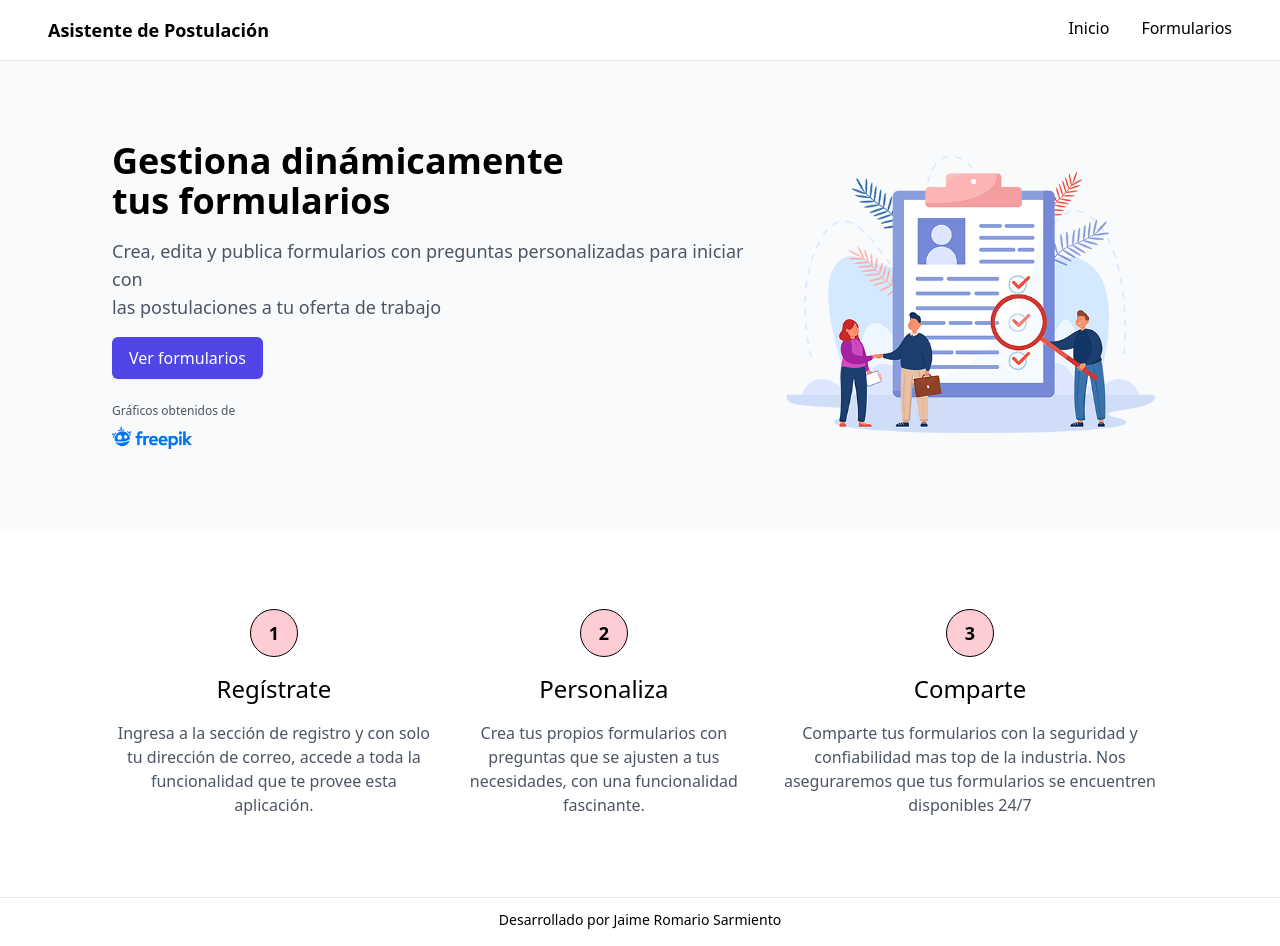
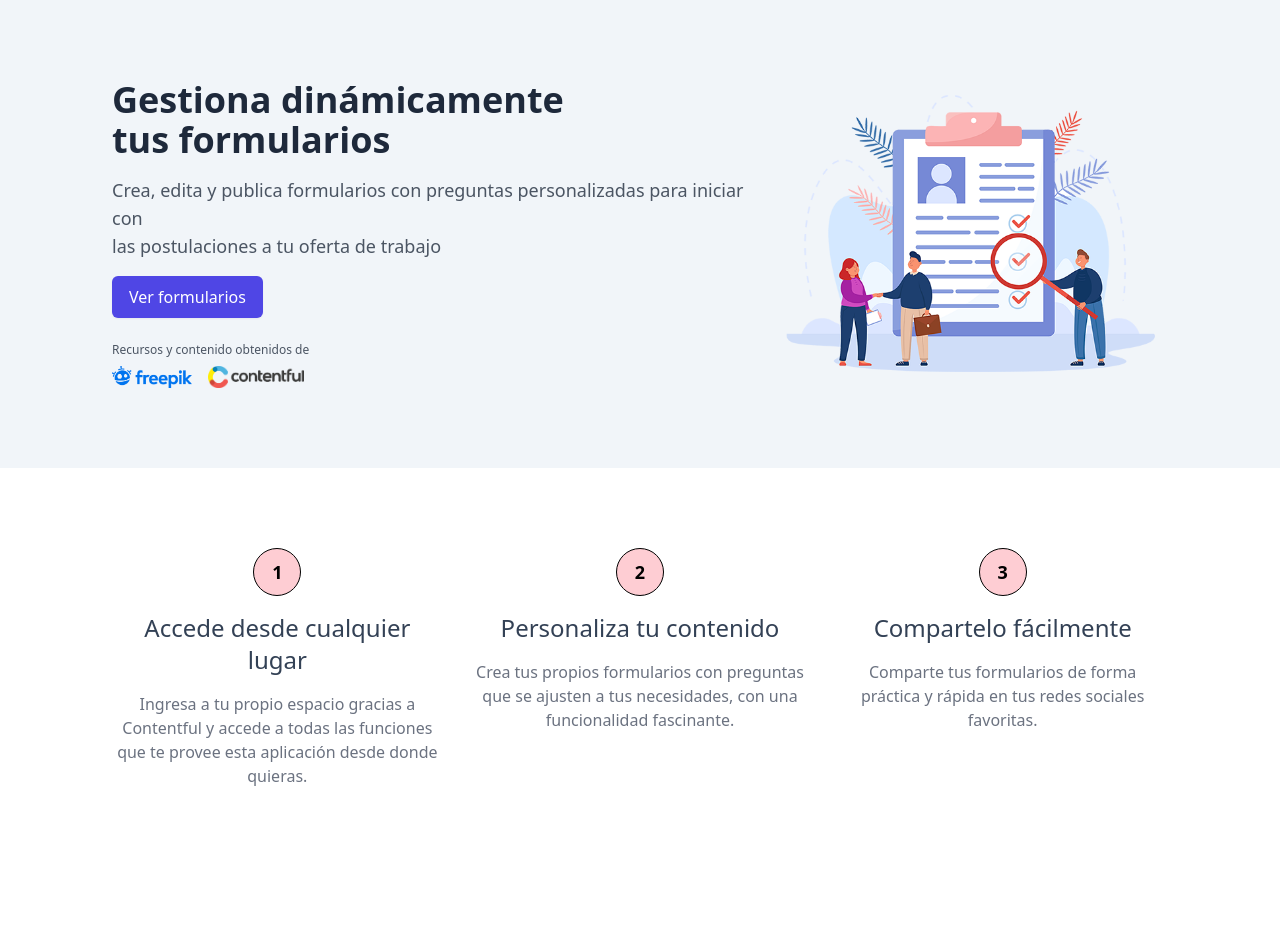
Before and after one commit to romariosc15/application-wizard-ui, a Next.js app: page / in a window 1280 px wide. After the commit the page ends 868 px from the top, so only its background shows below. Built offline with nearby package versions, Linux system fonts and the light colour scheme.

Commit message:
Hiding navbar and footer

```diff
--- a/src/components/Footer.tsx
+++ b/src/components/Footer.tsx
@@ -3,8 +3,12 @@ import React from 'react';
 const Footer = () => {
   return (
     <nav>
-      <div className='text-center pb-3 pt-3 border-t text-sm'>
-        <h5 className='inline-block mb-1'>Desarrollado por Jaime Romario Sarmiento</h5>
+      <div className='flex flex-row justify-between pb-4 pt-4 px-6 md:px-12 lg:px-20 xl:px-28 2xl:px-36 text-base bg-slate-700 text-gray-50'>
+        <h5 className='inline-block'>2022. Desarrollado por Jaime Romario Sarmiento</h5>
+        <div className="space-x-10 font-medium">
+          <a href="https://github.com/romariosc15" target="_blank" rel="noopener noreferrer">GitHub</a>
+          <a href="https://www.linkedin.com/in/romariosarmiento/" target="_blank" rel="noopener noreferrer">LinkedIn</a>
+        </div>
       </div>
     </nav>
   );
--- a/src/components/Layout.tsx
+++ b/src/components/Layout.tsx
@@ -4,16 +4,17 @@ import Navbar from './Navbar';
 import Footer from './Footer';
 
 type LayoutProps = {
-  children?: React.ReactNode
+  children?: React.ReactNode,
+  navigation: Boolean
 };
 
-const Layout = ({ children }: LayoutProps) => (
+const Layout = ({ children, navigation }: LayoutProps) => (
   <>
-    <Navbar />
+    {navigation && <Navbar /> }
       <div>
         {children}
       </div>
-    <Footer />
+    {navigation && <Footer /> }
   </>
 );
 
--- a/src/components/Navbar.tsx
+++ b/src/components/Navbar.tsx
@@ -3,10 +3,10 @@ import Link from 'next/link';
 
 const Navbar = () => {
   return (
-    <nav className='py-4 px-6 lg:px-10 xl:px-12 border-b'>
-      <div className='flex flex-row justify-between'>
-        <h5 className='text-base xl:text-lg font-bold'>Asistente de Postulación</h5>
-        <div className='space-x-8 hidden md:block text-sm xl:text-base'>
+    <nav className='py-5 px-6 px-6 md:px-12 lg:px-20 xl:px-28 2xl:px-36'>
+      <div className='flex flex-row justify-between items-center'>
+        <h5 className='text-base xl:text-xl font-bold text-slate-800'>Asistente de Postulación</h5>
+        <div className='space-x-10 hidden md:block text-sm xl:text-base font-medium text-slate-800'>
           <Link href={'/'}>
             Inicio
           </Link>
--- a/src/components/Process.tsx
+++ b/src/components/Process.tsx
@@ -1,27 +1,27 @@
 
 const Process = () => {
     return (
-        <div className="flex flex-col lg:flex-row justify-between items-center space-y-8 lg:space-y-0 lg:space-x-6">
+        <div className="grid grid-cols-3 gap-0 lg:gap-8">
             <div className="space-y-3 lg:space-y-4 text-center">
                 <div className="mx-auto rounded-full border border-black text-lg font-bold w-12 h-12 flex flex-col justify-center items-center bg-rose-200">
                     1
                 </div>
-                <h3 className="text-xl md:text-2xl lg:text-xl xl:text-2xl font-medium">Regístrate</h3>
-                <p className="text-sm md:text-base lg:text-sm xl:text-base text-gray-600">Ingresa a la sección de registro y con solo tu dirección de correo, accede a toda la funcionalidad que te provee esta aplicación.</p>
+                <h3 className="text-xl md:text-2xl lg:text-xl xl:text-2xl font-medium text-slate-700">Accede desde cualquier lugar</h3>
+                <p className="text-sm md:text-base lg:text-sm xl:text-base text-gray-500">Ingresa a tu propio espacio gracias a Contentful y accede a todas las funciones que te provee esta aplicación desde donde quieras.</p>
             </div>
             <div className="space-y-3 lg:space-y-4 text-center">
                 <div className="mx-auto rounded-full border border-black text-lg font-bold w-12 h-12 flex flex-col justify-center items-center bg-rose-200">
                     2
                 </div>
-                <h3 className="text-xl md:text-2xl lg:text-xl xl:text-2xl font-medium">Personaliza</h3>
-                <p className="text-sm md:text-base lg:text-sm xl:text-base text-gray-600">Crea tus propios formularios con preguntas que se ajusten a tus necesidades, con una funcionalidad fascinante.</p>
+                <h3 className="text-xl md:text-2xl lg:text-xl xl:text-2xl font-medium text-slate-700">Personaliza tu contenido</h3>
+                <p className="text-sm md:text-base lg:text-sm xl:text-base text-gray-500">Crea tus propios formularios con preguntas que se ajusten a tus necesidades, con una funcionalidad fascinante.</p>
             </div>
             <div className="space-y-3 lg:space-y-4 text-center">
                 <div className="mx-auto rounded-full border border-black text-lg font-bold w-12 h-12 flex flex-col justify-center items-center bg-rose-200">
                     3
                 </div>
-                <h3 className="text-xl md:text-2xl lg:text-xl xl:text-2xl font-medium">Comparte</h3>
-                <p className="text-sm md:text-base lg:text-sm xl:text-base text-gray-600">Comparte tus formularios con la seguridad y confiabilidad mas top de la industria. Nos aseguraremos que tus formularios se encuentren disponibles 24/7</p>
+                <h3 className="text-xl md:text-2xl lg:text-xl xl:text-2xl font-medium text-slate-700">Compartelo fácilmente</h3>
+                <p className="text-sm md:text-base lg:text-sm xl:text-base text-gray-500">Comparte tus formularios de forma práctica y rápida en tus redes sociales favoritas.</p>
             </div>
         </div>
     );
--- a/src/pages/index.tsx
+++ b/src/pages/index.tsx
@@ -6,22 +6,25 @@ import Link from 'next/link';
 
 const Home: NextPage = () => {
   return (
-    <Layout>
+    <Layout navigation={false}>
       <Head>
         <title>Asistente - Inicio</title>
         <meta name="viewport" content="initial-scale=1.0, width=device-width" />
       </Head>
-      <div className="bg-gray-50">
+      <div className="bg-slate-100">
         <div className="flex flex-row justify-between items-center py-12 lg:py-16 xl:py-20 2xl:py-28 px-6 md:px-12 lg:px-20 xl:px-28 2xl:px-36">
           <div className="">
-            <h1 className="mb-4 text-2xl lg:text-3xl xl:text-4xl 2xl:text-5xl font-extrabold">Gestiona dinámicamente <br className="hidden md:block" /> tus formularios</h1>
+            <h1 className="mb-4 text-2xl lg:text-3xl xl:text-4xl 2xl:text-5xl font-extrabold text-slate-800">Gestiona dinámicamente <br className="hidden md:block" /> tus formularios</h1>
             <p className="mb-4 text-sm lg:text-base xl:text-lg 2xl:text-xl font-normal text-gray-600">Crea, edita y publica formularios con preguntas personalizadas <br className="hidden lg:block xl:hidden" /> para iniciar con <br className="hidden xl:block" /> las postulaciones a tu oferta de trabajo</p>
             <Link href={`/wizard`}>
               <a className="inline-flex justify-center py-2 px-4 border border-transparent shadow-sm text-xs xl:text-base font-medium rounded-md text-white bg-indigo-600 hover:bg-indigo-700 focus:outline-none focus:ring-2 focus:ring-offset-2 focus:ring-indigo-500 cursor-pointer">Ver formularios</a>
             </Link>
             <div className="mt-4 xl:mt-6 space-y-2">
-              <p className="text-xs 2xl:text-sm font-normal text-gray-600">Gráficos obtenidos de</p>
-              <img src="/image/providers/freepik.png" className="w-16 xl:w-20"/>
+              <p className="text-xs 2xl:text-sm font-normal text-gray-600">Recursos y contenido obtenidos de</p>
+              <div className="flex flex-row space-x-4">
+                <img src="/image/providers/freepik.png" className="w-16 xl:w-20"/>
+                <img src="/image/providers/contentful.png" className="w-16 xl:w-24"/>
+              </div>
             </div>
           </div>
           <div className="hidden md:block">
--- a/src/pages/wizard/[id].tsx
+++ b/src/pages/wizard/[id].tsx
@@ -51,16 +51,16 @@ const Wizard: NextPage = () => {
     }
   }, [id]);
   return (
-    <Layout>
+    <Layout navigation={false}>
       <Head>
         <title>Asistente - Postulación</title>
         <meta name="viewport" content="initial-scale=1.0, width=device-width" />
       </Head>
-      <div className="py-4 px-12 bg-gray-50 default-min-screen flex justify-center items-center">
+      <div className={`py-4 px-12 bg-gray-50 h-screen ${loading && "flex justify-center items-center"}`}>
         {
           loading ? <Spinner /> :
           <WizardContextProvider>
-            <div className='w-6/12 mx-auto'>
+            <div className='w-6/12 mx-auto py-20'>
               <Steps
                 steps={applicationForm.steps}
               />
--- a/src/pages/wizard/index.tsx
+++ b/src/pages/wizard/index.tsx
@@ -46,15 +46,15 @@ const WizardIndex: NextPage = () => {
         getApplicationForms();
     }, []);
     return (
-        <Layout>
+        <Layout navigation={true}>
             <Head>
                 <title>Asistente - Formularios</title>
                 <meta name="viewport" content="initial-scale=1.0, width=device-width" />
             </Head>
-            <div className={`py-12 px-6 2xl:px-12 bg-gray-50 default-min-screen ${loading && "flex justify-center items-center"}`}>
+            <div className={`py-12 px-6 md:px-12 lg:px-20 xl:px-28 2xl:px-36 bg-slate-100 default-min-screen ${loading && "flex justify-center items-center"}`}>
                 {
                     loading ? <Spinner /> :
-                    <div className="grid grid-cols-1 2xl:grid-cols-4 space-y-6 lg:space-y-0 lg:space-x-6">
+                    <div className="grid grid-cols-1 xl:grid-cols-3 gap-0 lg:gap-6">
                         {
                             applicationForms.map((value:any, index:number) => (
                                 <div className="shadow rounded-md sm:overflow-hidden bg-white" key={index}>
@@ -68,6 +68,7 @@ const WizardIndex: NextPage = () => {
                                             <img src={value.logo.url} alt="me" className="w-12 2xl:w-16" />
                                         </div>
                                         <p className="text-sm 2xl:text-base text-gray-500">{value.author}</p>
+                                        <div className='bg-indigo-600 w-10 h-1 rounded-md mt-2'></div>
                                         <p className="text-sm 2xl:text-base font-light mt-2">{`${value.description}`}</p>
                                     </div>
                                 </div>
```
Also changed, not shown: public/image/providers/contentful.png (added).
